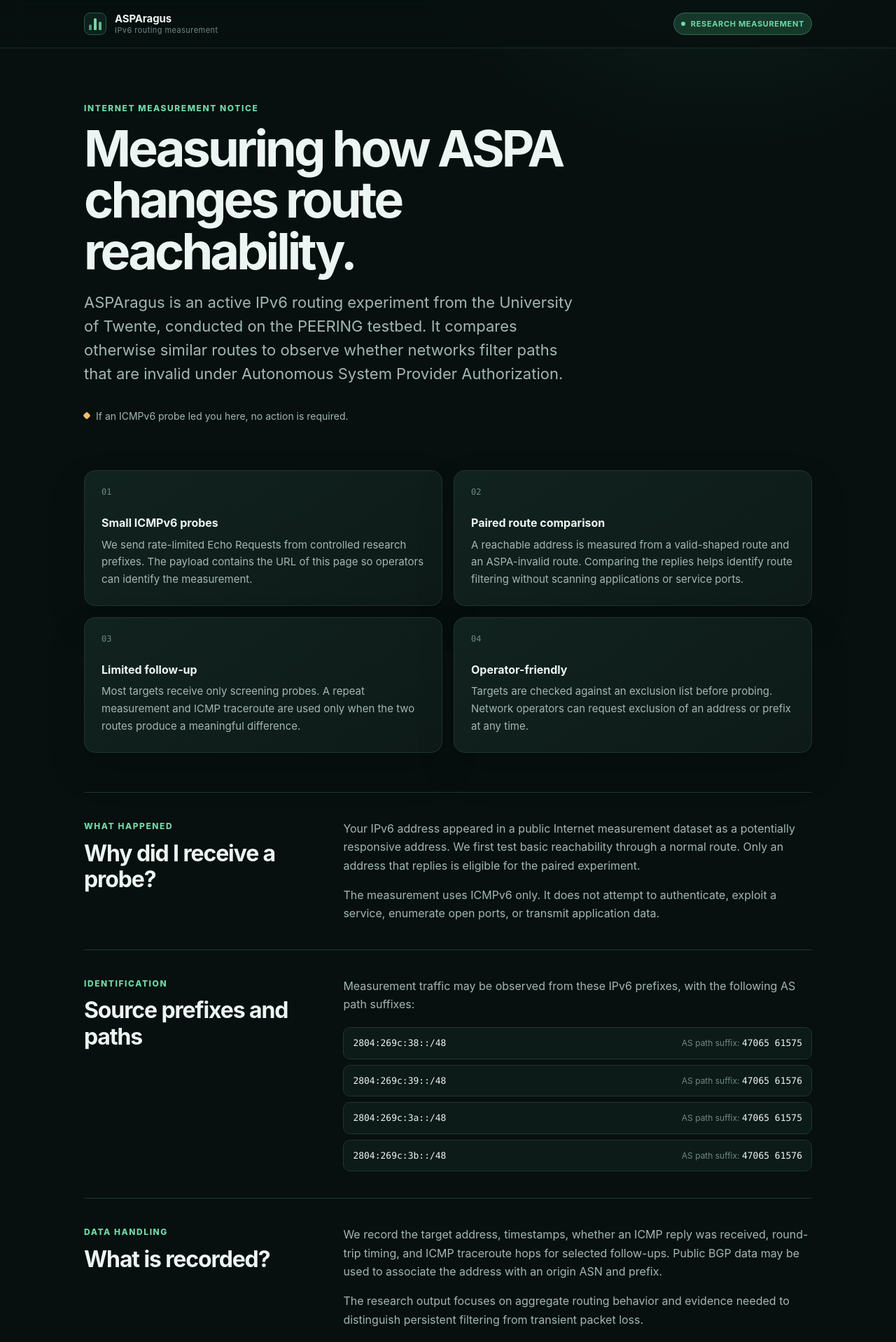
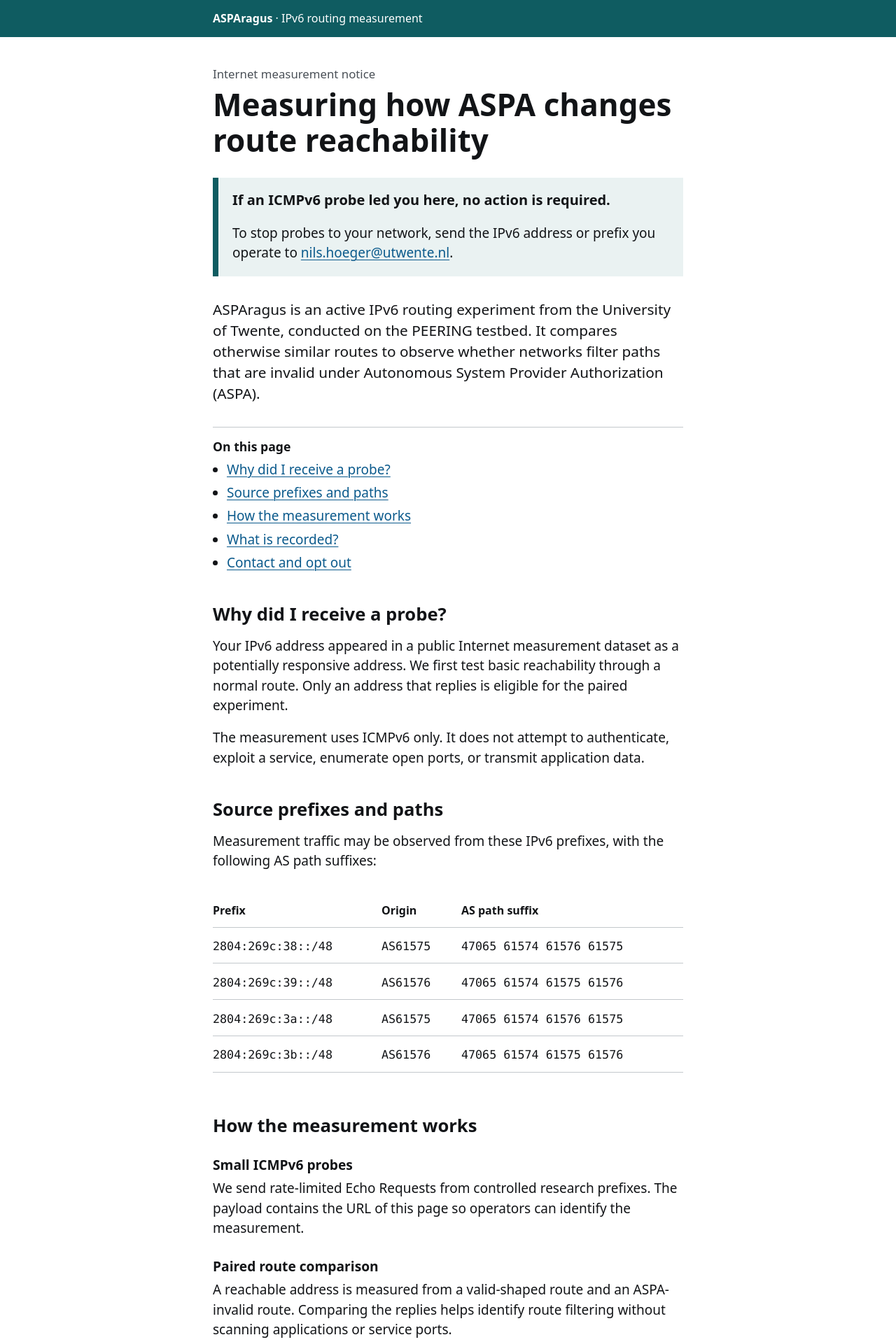
Before and after one commit to nhoeger/ASPAMeasurement, a plain HTML site: page index.html in a window 1280 px wide. Shown: the top 1918 px of the page at 70% size. Drawn offline with Linux system fonts and the light colour scheme.

Commit message:
Updated project page

```diff
--- a/index.html
+++ b/index.html
@@ -3,373 +3,249 @@
 <head>
   <meta charset="utf-8">
   <meta name="viewport" content="width=device-width, initial-scale=1">
-  <meta name="color-scheme" content="dark">
+  <meta name="color-scheme" content="light dark">
   <meta name="description" content="Information and opt-out details for the ASPAragus IPv6 routing measurement.">
   <title>ASPAragus · IPv6 routing measurement</title>
   <style>
+    /* Static page: no JavaScript, no external requests, system fonts only. */
     :root {
-      --background: #07100f;
-      --panel: #0d1a18;
-      --panel-strong: #11231f;
-      --line: #203530;
-      --text: #edf5f2;
-      --muted: #a3b7b1;
-      --dim: #718981;
-      --green: #70d8a7;
-      --green-soft: #16382b;
-      --amber: #ffba69;
-      --radius: 16px;
-      --sans: Inter, ui-sans-serif, system-ui, -apple-system, BlinkMacSystemFont, "Segoe UI", sans-serif;
-      --mono: "SFMono-Regular", Consolas, "Liberation Mono", Menlo, monospace;
+      --bg: #ffffff;
+      --text: #121417;
+      --muted: #4a5057;
+      --rule: #c3c8cc;
+      --accent: #0f5c61;
+      --on-accent: #ffffff;
+      --link: #0b5a8c;
+      --inset: #eaf2f2;
+      --sans: system-ui, -apple-system, "Segoe UI", Roboto, "Noto Sans", "Helvetica Neue", Arial, sans-serif;
+      --mono: ui-monospace, SFMono-Regular, "Cascadia Mono", Menlo, Consolas, "Liberation Mono", "DejaVu Sans Mono", monospace;
+    }
+
+    @media (prefers-color-scheme: dark) {
+      :root {
+        --bg: #111315;
+        --text: #e9ecee;
+        --muted: #aeb5bb;
+        --rule: #3b4045;
+        --accent: #0d4f53;
+        --on-accent: #ffffff;
+        --link: #8cc8f2;
+        --inset: #1a2627;
+      }
     }
 
     * { box-sizing: border-box; }
 
-    html { scroll-behavior: smooth; }
+    html { -webkit-text-size-adjust: 100%; }
 
     body {
-      min-width: 320px;
       margin: 0;
-      background:
-        radial-gradient(circle at 80% -12%, rgb(51 139 106 / 20%), transparent 32rem),
-        var(--background);
+      background: var(--bg);
       color: var(--text);
-      font: 16px/1.65 var(--sans);
-      -webkit-font-smoothing: antialiased;
+      font: 1.1875rem/1.5 var(--sans);
     }
 
-    a { color: var(--green); }
-    a:hover { color: #9be8c3; }
-    code { font-family: var(--mono); }
-
-    .shell {
-      width: min(1040px, calc(100% - 40px));
-      margin-inline: auto;
+    .wrap {
+      width: min(42rem, 100% - 2.5rem);
+      margin: 0 auto;
     }
 
-    .topbar {
-      border-bottom: 1px solid rgb(32 53 48 / 75%);
-      background: rgb(7 16 15 / 88%);
-      backdrop-filter: blur(14px);
+    a { color: var(--link); text-decoration-thickness: 1px; text-underline-offset: .18em; }
+    a:hover { text-decoration-thickness: 3px; }
+    a:focus-visible { outline: 3px solid var(--link); outline-offset: 3px; text-decoration: none; }
+
+    code { font-family: var(--mono); font-size: .88em; }
+
+    .skip {
+      position: absolute;
+      left: -999px;
+      top: .5rem;
+      padding: .5rem .75rem;
+      background: var(--bg);
     }
 
-    .topbar .shell {
-      min-height: 68px;
-      display: flex;
-      align-items: center;
-      justify-content: space-between;
-      gap: 24px;
+    .skip:focus { left: .5rem; }
+
+    .band {
+      background: var(--accent);
+      color: var(--on-accent);
     }
 
-    .brand {
-      display: flex;
-      align-items: center;
-      gap: 12px;
-      color: var(--text);
-      text-decoration: none;
+    .band p {
+      margin: 0;
+      padding: .9rem 0;
+      font-size: 1rem;
     }
 
-    .brand-mark {
-      width: 32px;
-      height: 32px;
-      display: flex;
-      align-items: flex-end;
-      justify-content: center;
-      gap: 3px;
-      padding: 6px;
-      border: 1px solid #2c5b4a;
-      border-radius: 9px;
-      background: #0c211b;
-    }
+    main { padding: 2.5rem 0 1rem; }
 
-    .brand-mark i {
-      width: 4px;
-      border-radius: 3px 3px 1px 1px;
-      background: var(--green);
-    }
+    p { margin: 0 0 1.1rem; }
 
-    .brand-mark i:nth-child(1) { height: 8px; opacity: .65; }
-    .brand-mark i:nth-child(2) { height: 17px; }
-    .brand-mark i:nth-child(3) { height: 12px; opacity: .82; }
-
-    .brand-copy { display: grid; line-height: 1.25; }
-    .brand-copy strong { font-size: 15px; letter-spacing: -.01em; }
-    .brand-copy small { color: var(--dim); font-size: 11px; letter-spacing: .04em; }
-
-    .status {
-      display: inline-flex;
-      align-items: center;
-      gap: 8px;
-      padding: 6px 10px;
-      border: 1px solid #316d55;
-      border-radius: 999px;
-      background: var(--green-soft);
-      color: var(--green);
-      font-size: 11px;
-      font-weight: 750;
-      letter-spacing: .06em;
-      text-transform: uppercase;
-    }
-
-    .status::before {
-      width: 6px;
-      height: 6px;
-      border-radius: 50%;
-      background: currentColor;
-      content: "";
-    }
-
-    main { padding: 76px 0 60px; }
-
-    .hero {
-      max-width: 820px;
-      margin-bottom: 52px;
-    }
-
-    .eyebrow {
-      margin: 0 0 10px;
-      color: var(--green);
-      font-size: 12px;
-      font-weight: 800;
-      letter-spacing: .13em;
-      text-transform: uppercase;
-    }
-
-    h1, h2, h3, p { margin-top: 0; }
+    .caption { margin: 0 0 .4rem; color: var(--muted); font-size: 1.05rem; }
 
     h1 {
-      max-width: 760px;
-      margin-bottom: 20px;
-      font-size: clamp(38px, 7vw, 72px);
-      line-height: 1.02;
-      letter-spacing: -.055em;
+      margin: 0 0 1.75rem;
+      font-size: clamp(2rem, 6vw, 2.75rem);
+      line-height: 1.15;
+      font-weight: 700;
     }
 
     h2 {
-      margin-bottom: 14px;
-      font-size: clamp(24px, 3vw, 32px);
-      line-height: 1.18;
-      letter-spacing: -.035em;
+      margin: 2.75rem 0 .9rem;
+      font-size: 1.6rem;
+      line-height: 1.25;
     }
 
     h3 {
-      margin-bottom: 8px;
-      font-size: 16px;
-      line-height: 1.35;
+      margin: 1.75rem 0 .4rem;
+      font-size: 1.2rem;
+      line-height: 1.3;
     }
 
-    .lead {
-      max-width: 720px;
-      margin-bottom: 28px;
-      color: var(--muted);
-      font-size: clamp(18px, 2.4vw, 22px);
-      line-height: 1.55;
+    .inset {
+      margin: 0 0 2rem;
+      padding: 1.1rem 1.25rem .1rem;
+      border-left: 8px solid var(--accent);
+      background: var(--inset);
     }
 
-    .hero-note {
-      display: inline-flex;
-      align-items: center;
-      gap: 9px;
-      color: var(--muted);
-      font-size: 14px;
+    .inset strong { font-size: 1.25rem; }
+
+    .lead { font-size: 1.3rem; line-height: 1.45; }
+
+    .contents {
+      margin: 2rem 0 0;
+      padding-top: 1rem;
+      border-top: 1px solid var(--rule);
     }
 
-    .hero-note::before {
-      width: 8px;
-      height: 8px;
-      border-radius: 2px;
-      background: var(--amber);
-      content: "";
-      transform: rotate(45deg);
+    .contents h2 { margin: 0 0 .5rem; font-size: 1.1rem; }
+    .contents ul { margin: 0; padding-left: 1.25rem; }
+    .contents li { margin: .3rem 0; }
+
+    /* Source table */
+    .scroll { overflow-x: auto; }
+
+    table {
+      width: 100%;
+      margin: 1rem 0;
+      border-collapse: collapse;
     }
 
-    .grid {
-      display: grid;
-      grid-template-columns: repeat(2, minmax(0, 1fr));
-      gap: 16px;
-      margin-bottom: 56px;
+    th, td {
+      padding: .7rem 1.25rem .7rem 0;
+      border-bottom: 1px solid var(--rule);
+      text-align: left;
+      vertical-align: top;
     }
 
-    .card {
-      padding: 24px;
-      border: 1px solid var(--line);
-      border-radius: var(--radius);
-      background: linear-gradient(145deg, var(--panel-strong), var(--panel));
-      box-shadow: 0 24px 55px rgb(0 0 0 / 16%);
+    th { font-size: 1rem; }
+
+    td code {
+      white-space: nowrap;
+      -webkit-user-select: all;
+      user-select: all;
     }
 
-    .card-number {
-      display: block;
-      margin-bottom: 28px;
-      color: var(--dim);
-      font: 12px/1 var(--mono);
+    .contact {
+      margin-top: 2.75rem;
+      padding: 1.5rem 1.5rem .5rem;
+      border: 3px solid var(--accent);
     }
 
-    .card p { margin-bottom: 0; color: var(--muted); font-size: 15px; }
+    .contact h2 { margin-top: 0; }
 
-    .section {
-      padding: 38px 0;
-      border-top: 1px solid var(--line);
+    .mail { font-size: 1.35rem; font-weight: 700; overflow-wrap: anywhere; }
+
+    footer {
+      margin-top: 3rem;
+      padding: 1.25rem 0 2.5rem;
+      border-top: 1px solid var(--rule);
+      color: var(--muted);
+      font-size: 1rem;
     }
 
-    .section-heading {
-      display: grid;
-      grid-template-columns: minmax(180px, .65fr) 1.35fr;
-      gap: 48px;
+    footer p { margin: 0 0 .25rem; }
+
+    @media (max-width: 36rem) {
+      body { font-size: 1.0625rem; }
+      .wrap { width: calc(100% - 2rem); }
+      main { padding-top: 1.75rem; }
+      h2 { font-size: 1.4rem; }
+      .lead { font-size: 1.15rem; }
+      .inset strong { font-size: 1.1rem; }
+      th, td { padding-right: .75rem; }
+      td code { font-size: .8rem; }
+      td.path code { display: inline-block; white-space: normal; text-wrap: balance; }
+      .contact { padding: 1.25rem 1rem .25rem; }
+      .mail { font-size: 1.15rem; }
     }
 
-    .section-copy { color: var(--muted); }
-    .section-copy p:last-child { margin-bottom: 0; }
-
-    .prefixes {
-      display: grid;
-      gap: 8px;
-      margin: 20px 0 0;
-      padding: 0;
-      list-style: none;
+    @media print {
+      :root {
+        --bg: #fff;
+        --text: #000;
+        --muted: #333;
+        --rule: #999;
+        --accent: #000;
+        --on-accent: #000;
+        --link: #000;
+        --inset: #fff;
       }
-
-    .prefixes li {
-      display: flex;
-      align-items: center;
-      justify-content: space-between;
-      gap: 18px;
-      padding: 11px 13px;
-      border: 1px solid var(--line);
-      border-radius: 10px;
-      background: rgb(17 35 31 / 55%);
-    }
-
-    .prefixes code {
-      color: var(--text);
-      font-size: 13px;
-      overflow-wrap: anywhere;
-    }
-
-    .prefixes span { color: var(--dim); font-size: 12px; white-space: nowrap; }
-
-    .contact {
-      margin-top: 54px;
-      padding: 32px;
-      border: 1px solid #326b54;
-      border-radius: var(--radius);
-      background: var(--green-soft);
-    }
-
-    .contact p { max-width: 720px; color: #bed8cd; }
-
-    .contact a {
-      display: inline-flex;
-      align-items: center;
-      min-height: 42px;
-      padding: 9px 14px;
-      border: 1px solid #46876b;
-      border-radius: 9px;
-      background: #1b4736;
-      color: #e2faee;
-      font-weight: 700;
-      text-decoration: none;
-    }
-
-    footer {
-      padding: 28px 0 38px;
-      border-top: 1px solid var(--line);
-      color: var(--dim);
-      font-size: 12px;
-    }
-
-    footer .shell {
-      display: flex;
-      justify-content: space-between;
-      gap: 24px;
-    }
-
-    @media (max-width: 720px) {
-      .shell { width: min(100% - 28px, 1040px); }
-      .topbar .shell { min-height: 60px; }
-      .status { display: none; }
-      main { padding-top: 52px; }
-      .hero { margin-bottom: 38px; }
-      .grid { grid-template-columns: 1fr; margin-bottom: 42px; }
-      .section-heading { grid-template-columns: 1fr; gap: 8px; }
-      .prefixes li { align-items: flex-start; flex-direction: column; gap: 3px; }
-      .contact { padding: 24px; }
-      footer .shell { flex-direction: column; gap: 5px; }
-    }
-
-    @media (prefers-reduced-motion: reduce) {
-      html { scroll-behavior: auto; }
+      body { font-size: 11pt; }
+      .band { background: none; border-bottom: 2px solid #000; }
+      .skip, .contents { display: none; }
+      .wrap { width: auto; }
+      main { padding-top: 1rem; }
+      a { text-decoration: none; }
+      .inset { border-left-width: 4px; }
+      h2, h3 { break-after: avoid; }
+      section, table { break-inside: avoid; }
     }
   </style>
 </head>
 <body>
-  <header class="topbar">
-    <div class="shell">
-      <a class="brand" href="#top" aria-label="ASPAragus experiment information">
-        <span class="brand-mark" aria-hidden="true"><i></i><i></i><i></i></span>
-        <span class="brand-copy">
-          <strong>ASPAragus</strong>
-          <small>IPv6 routing measurement</small>
-        </span>
-      </a>
-      <span class="status">Research measurement</span>
+  <a class="skip" href="#page-title">Skip to content</a>
+
+  <header class="band">
+    <div class="wrap">
+      <p><strong>ASPAragus</strong> · IPv6 routing measurement</p>
     </div>
   </header>
 
-  <main id="top" class="shell">
-    <section class="hero" aria-labelledby="page-title">
-      <p class="eyebrow">Internet measurement notice</p>
-      <h1 id="page-title">Measuring how ASPA changes route reachability.</h1>
+  <main id="top">
+    <div class="wrap">
+      <p class="caption">Internet measurement notice</p>
+      <h1 id="page-title">Measuring how ASPA changes route reachability</h1>
+
+      <div class="inset">
+        <p><strong>If an ICMPv6 probe led you here, no action is required.</strong></p>
+        <p>
+          To stop probes to your network, send the IPv6 address or prefix you
+          operate to <a href="mailto:nils.hoeger@utwente.nl">nils.hoeger@utwente.nl</a>.
+        </p>
+      </div>
+
       <p class="lead">
-        ASPAragus is an active IPv6 routing experiment from the University of Twente, conducted on the PEERING testbed. It compares otherwise similar routes to observe whether networks filter paths that are invalid under Autonomous System Provider Authorization.
+        ASPAragus is an active IPv6 routing experiment from the University of
+        Twente, conducted on the PEERING testbed. It compares otherwise similar
+        routes to observe whether networks filter paths that are invalid under
+        Autonomous System Provider Authorization (ASPA).
       </p>
-      <p class="hero-note">If an ICMPv6 probe led you here, no action is required.</p>
-    </section>
 
-    <section class="grid" aria-label="Experiment summary">
-      <article class="card">
-        <span class="card-number">01</span>
-        <h3>Small ICMPv6 probes</h3>
-        <p>
-          We send rate-limited Echo Requests from controlled research prefixes.
-          The payload contains the URL of this page so operators can identify
-          the measurement.
-        </p>
-      </article>
-      <article class="card">
-        <span class="card-number">02</span>
-        <h3>Paired route comparison</h3>
-        <p>
-          A reachable address is measured from a valid-shaped route and an
-          ASPA-invalid route. Comparing the replies helps identify route
-          filtering without scanning applications or service ports.
-        </p>
-      </article>
-      <article class="card">
-        <span class="card-number">03</span>
-        <h3>Limited follow-up</h3>
-        <p>
-          Most targets receive only screening probes. A repeat measurement and
-          ICMP traceroute are used only when the two routes produce a meaningful
-          difference.
-        </p>
-      </article>
-      <article class="card">
-        <span class="card-number">04</span>
-        <h3>Operator-friendly</h3>
-        <p>
-          Targets are checked against an exclusion list before probing. Network
-          operators can request exclusion of an address or prefix at any time.
-        </p>
-      </article>
-    </section>
+      <nav class="contents" aria-labelledby="contents-title">
+        <h2 id="contents-title">On this page</h2>
+        <ul>
+          <li><a href="#why-probed">Why did I receive a probe?</a></li>
+          <li><a href="#source-prefixes">Source prefixes and paths</a></li>
+          <li><a href="#how-title">How the measurement works</a></li>
+          <li><a href="#data-collected">What is recorded?</a></li>
+          <li><a href="#opt-out">Contact and opt out</a></li>
+        </ul>
+      </nav>
 
-    <section class="section section-heading" aria-labelledby="why-probed">
-      <div>
-        <p class="eyebrow">What happened</p>
+      <section aria-labelledby="why-probed">
         <h2 id="why-probed">Why did I receive a probe?</h2>
-      </div>
-      <div class="section-copy">
         <p>
           Your IPv6 address appeared in a public Internet measurement dataset
           as a potentially responsive address. We first test basic reachability
@@ -377,37 +253,70 @@
           the paired experiment.
         </p>
         <p>
-          The measurement uses ICMPv6 only. It does not attempt to authenticate,
-          exploit a service, enumerate open ports, or transmit application data.
+          The measurement uses ICMPv6 only. It does not attempt to
+          authenticate, exploit a service, enumerate open ports, or transmit
+          application data.
         </p>
-      </div>
       </section>
 
-    <section class="section section-heading" aria-labelledby="source-prefixes">
-      <div>
-        <p class="eyebrow">Identification</p>
+      <section aria-labelledby="source-prefixes">
         <h2 id="source-prefixes">Source prefixes and paths</h2>
-      </div>
-      <div class="section-copy">
         <p>
           Measurement traffic may be observed from these IPv6 prefixes, with
           the following AS path suffixes:
         </p>
-        <ul class="prefixes">
-          <li><code>2804:269c:38::/48</code><span>AS path suffix: <code>47065 61575</code></span></li>
-          <li><code>2804:269c:39::/48</code><span>AS path suffix: <code>47065 61576</code></span></li>
-          <li><code>2804:269c:3a::/48</code><span>AS path suffix: <code>47065 61575</code></span></li>
-          <li><code>2804:269c:3b::/48</code><span>AS path suffix: <code>47065 61576</code></span></li>
-        </ul>
+        <div class="scroll">
+          <table>
+            <thead>
+              <tr>
+                <th scope="col">Prefix</th>
+                <th scope="col">Origin</th>
+                <th scope="col">AS path suffix</th>
+              </tr>
+            </thead>
+            <tbody>
+              <tr><td><code>2804:269c:38::/48</code></td><td><code>AS61575</code></td><td class="path"><code>47065 61574 61576 61575</code></td></tr>
+              <tr><td><code>2804:269c:39::/48</code></td><td><code>AS61576</code></td><td class="path"><code>47065 61574 61575 61576</code></td></tr>
+              <tr><td><code>2804:269c:3a::/48</code></td><td><code>AS61575</code></td><td class="path"><code>47065 61574 61576 61575</code></td></tr>
+              <tr><td><code>2804:269c:3b::/48</code></td><td><code>AS61576</code></td><td class="path"><code>47065 61574 61575 61576</code></td></tr>
+            </tbody>
+          </table>
         </div>
       </section>
 
-    <section class="section section-heading" aria-labelledby="data-collected">
-      <div>
-        <p class="eyebrow">Data handling</p>
+      <section aria-labelledby="how-title">
+        <h2 id="how-title">How the measurement works</h2>
+
+        <h3>Small ICMPv6 probes</h3>
+        <p>
+          We send rate-limited Echo Requests from controlled research prefixes.
+          The payload contains the URL of this page so operators can identify
+          the measurement.
+        </p>
+
+        <h3>Paired route comparison</h3>
+        <p>
+          A reachable address is measured from a valid-shaped route and an
+          ASPA-invalid route. Comparing the replies helps identify route
+          filtering without scanning applications or service ports.
+        </p>
+
+        <h3>Limited follow-up</h3>
+        <p>
+          Most targets receive only screening probes. A repeat measurement and
+          ICMP traceroute are used only when the two routes produce a
+          meaningful difference.
+        </p>
+
+        <h3>Exclusion on request</h3>
+        <p>
+          Targets are checked against an exclusion list before probing. Network
+          operators can request exclusion of an address or prefix at any time.
+        </p>
+      </section>
+
+      <section aria-labelledby="data-collected">
         <h2 id="data-collected">What is recorded?</h2>
-      </div>
-      <div class="section-copy">
         <p>
           We record the target address, timestamps, whether an ICMP reply was
           received, round-trip timing, and ICMP traceroute hops for selected
@@ -415,28 +324,30 @@
           an origin ASN and prefix.
         </p>
         <p>
-          The research output focuses on aggregate routing behavior and evidence
-          needed to distinguish persistent filtering from transient packet loss.
+          The research output focuses on aggregate routing behavior and
+          evidence needed to distinguish persistent filtering from transient
+          packet loss.
         </p>
-      </div>
       </section>
 
-    <section class="contact" aria-labelledby="contact-title">
-      <p class="eyebrow">Contact and opt out</p>
-      <h2 id="contact-title">Would you like us to stop probing your network?</h2>
+      <section id="opt-out" class="contact" aria-labelledby="contact-title">
+        <h2 id="contact-title">Contact and opt out</h2>
+        <p><strong>Would you like us to stop probing your network?</strong></p>
         <p>
           Send the IPv6 address or prefix you operate to the research contact.
-        We will add it to the experiment's do-not-probe list. You can also use
-        this address for questions about the methodology or collected data.
+          We will add it to the experiment's do-not-probe list. You can also
+          use this address for questions about the methodology or collected
+          data.
         </p>
-      <a href="mailto:nils.hoeger@utwente.nl">nils.hoeger@utwente.nl</a>
+        <p class="mail"><a href="mailto:nils.hoeger@utwente.nl">nils.hoeger@utwente.nl</a></p>
       </section>
+    </div>
   </main>
 
   <footer>
-    <div class="shell">
-      <span>ASPAragus · Active IPv6 routing research</span>
-      <span>Conducted using the PEERING testbed</span>
+    <div class="wrap">
+      <p>ASPAragus · Active IPv6 routing research</p>
+      <p>Conducted using the PEERING testbed</p>
     </div>
   </footer>
 </body>
```
Lines whose indentation alone changed are shown as unchanged.
